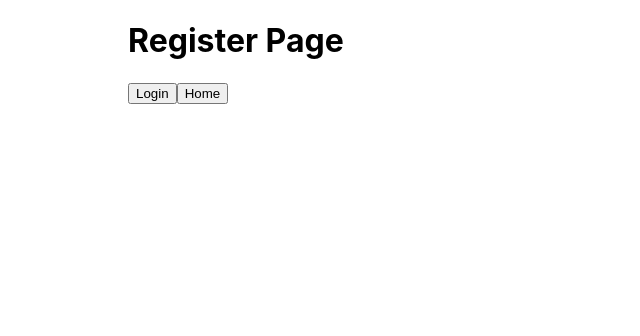
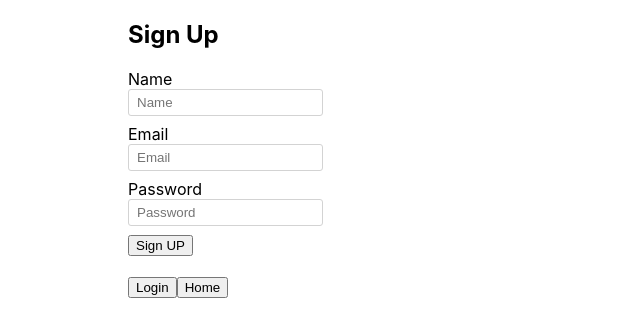
Before and after one commit to Sachin-Prasad-29/neox-fashion, a React (Create React App) app: page /register in a window 1280 px wide. Shown: the top 336 px of the page, without its empty margins (0-640 px from the left). Built offline with nearby package versions, Linux system fonts and the light colour scheme.

Commit message:
added login and register for the users

```diff
--- a/src/App.js
+++ b/src/App.js
@@ -42,7 +42,7 @@ function App() {
                 <Route path='/register' element={<Register />} />
                 <Route path='/cart' element={<Cart cart={state.cart}/>} />
 
-                <Route path='/:productId' element={<Product cartSize={state.cart.length} />} />
+                <Route path='/:productId' element={<Product cartSize={state.cart.length} addToCart={addToCart}/>} />
             </Routes>
         </BrowserRouter>
     );
--- a/src/components/SingleProductCard/SingleProductCard.jsx
+++ b/src/components/SingleProductCard/SingleProductCard.jsx
@@ -13,8 +13,8 @@ const SingleProductCard = ({ product, addToCart }) => {
                 <div>Rs-{cost}</div>
             </Link>
             <div>
-                <button onClick={()=>addToCart(product)}>Buy Now</button>
-                <button>Add to Cart</button>
+                <button>Buy Now</button>
+                <button onClick={() => addToCart(product)}>Add to Cart</button>
             </div>
         </div>
     );
--- a/src/components/ui/Navbar/Navbar.css
+++ b/src/components/ui/Navbar/Navbar.css
@@ -1,7 +1,9 @@
 @import url('https://fonts.googleapis.com/css2?family=Kaushan+Script&display=swap');
 nav {
-    background-color: rgb(134, 208, 231);
-    border-bottom: 1px solid grey;
+    background-color: rgb(247, 181, 0);
+    box-shadow: 0px 0px 1px 1px lightgrey;
+    position: sticky;
+    top: 0px;
 }
 
 .logo img {
--- a/src/index.css
+++ b/src/index.css
@@ -124,14 +124,14 @@ code {
 
 /* button */
 .btn {
-    border: 1px solid rgb(130, 125, 125);
+    border: 1px solid rgba(228, 223, 223, 0);
     border-radius: 3px;
     padding: 4px 8px;
     cursor: pointer;
-    background-color: rgb(103, 205, 242);
+    background-color: rgba(211, 205, 205, 0.185);
 }
 .btn:hover{
-    background-color: rgb(227, 225, 223);
+    background-color: rgba(231, 142, 8, 0.836);
 }
 /* input utility classes */
 input{
@@ -149,3 +149,9 @@ input:active{
     outline: 1px solid lightblue;
 
 }
+.no-style{
+    text-decoration: none;
+    color: black;
+
+
+}
--- a/src/pages/Cart/Cart.js
+++ b/src/pages/Cart/Cart.js
@@ -1,9 +1,11 @@
 import React from 'react';
+import Navbar from '../../components/ui/Navbar/Navbar';
 
 const Cart = ({ cart }) => {
     let total = 0;
     return (
         <>
+            <Navbar cartSize={cart.length} />
             <div className='d-flex'>
                 {cart.length === 0 && <div>NO Item in the Cart</div>}
                 {cart.map((product) => {
--- a/src/pages/Login/Login.js
+++ b/src/pages/Login/Login.js
@@ -1,19 +1,75 @@
-import React from 'react';
-import { Link } from 'react-router-dom';
+import axios from 'axios';
+import React, { useState } from 'react';
+import { Link, useNavigate } from 'react-router-dom';
 
 const Login = () => {
+    const navigate = useNavigate();
+    const [email, setEmail] = useState('');
+    const [password, setPassword] = useState('');
+    const validate = () => {
+        if (!email) return false;
+        if (!password) return false;
+        if (password.length < 8) return false;
+        return true;
+    };
+    const onLogin = async () => {
+        const url = `http://localhost:5001/api/auth/login`;
+        if (!validate()) {
+            alert('Please fill all the field correct');
+        } else {
+            const userDetails = { email, password };
+            const reqData = {
+                method: 'post',
+                url: url,
+                headers: {
+                    'Content-Type': 'application/json',
+                },
+                data: userDetails,
+            };
+            const response = await axios(reqData);
+            localStorage.setItem('email', response.data.email);
+            localStorage.setItem('name', response.data.name);
+            localStorage.setItem('token', response.data.token);
+            navigate('/');
+        }
+    };
+
     return (
         <div className='container'>
-            <h1>Login Page</h1>
+            <div>
+                <div>
+                    <h2>Sign in</h2>
+                </div>
+                <div className='mt-3'>
+                    <label htmlFor='email'>Email</label> <br />
+                    <input
+                        type='email'
+                        id='email'
+                        value={email}
+                        placeholder='Email'
+                        onChange={(e) => setEmail(e.target.value)}
+                    />
+                </div>
+                <div className='mt-3'>
+                    <label htmlFor='email'>Password</label> <br />
+                    <input
+                        type='email'
+                        id='email'
+                        value={password}
+                        placeholder='Password'
+                        onChange={(e) => setPassword(e.target.value)}
+                    />
+                </div>
+                <div className='mt-3'>
+                    <button onClick={onLogin}>Sign In</button>
+                </div>
+                <br />
+            </div>
             <Link to='/register'>
-                <button>
-                    Register
-                </button>
+                <button>Register</button>
             </Link>
             <Link to='/'>
-                <button>
-                    Home
-                </button>
+                <button className='m-2'>Home</button>
             </Link>
         </div>
     );
--- a/src/pages/Product/Product.js
+++ b/src/pages/Product/Product.js
@@ -3,7 +3,7 @@ import Navbar from '../../components/ui/Navbar/Navbar';
 import { useParams } from 'react-router-dom';
 import axios from 'axios';
 
-const Product = ({ cartSize }) => {
+const Product = ({ cartSize, addToCart }) => {
     const { productId } = useParams();
     const url = `http://localhost:5001/api/product/${productId}`;
     const [product, setProduct] = useState('');
@@ -23,12 +23,14 @@ const Product = ({ cartSize }) => {
             {product && (
                 <div className='product-details'>
                     <img src={product.images} alt='' width='50%' />
+                    <button >Buy Now</button>
+                    <button onClick={() => addToCart(product)}>Add To cart</button>
                     <p>{product.name}</p>
                     <p>rs-{product.cost}</p>
                     <p>{product.description}</p>
                     <p>{product.gender}</p>
                     <h4>Review:</h4>
-                    {product.review.map((eachReview,index) => {
+                    {product.review.map((eachReview, index) => {
                         return <p key={index}>{eachReview}</p>;
                     })}
                 </div>
--- a/src/pages/Register/Register.js
+++ b/src/pages/Register/Register.js
@@ -1,10 +1,88 @@
-import React from 'react';
-import { Link } from 'react-router-dom';
+import React, { useState } from 'react';
+import { Link,useNavigate } from 'react-router-dom';
+import axios from 'axios';
 
 const Register = () => {
+    const navigate = useNavigate();
+    const [name, setName] = useState('');
+    const [email, setEmail] = useState('');
+    const [password, setPassword] = useState('');
+    const validate = () => {
+        if (!name) return false;
+        if (!email) return false;
+        if (!password) return false;
+        if (password.length < 8) return false;
+        return true;
+    };
+    const onSignup = async (e) => {
+
+        const url = `http://localhost:5001/api/auth/register`;
+        e.preventDefault();
+        if (!validate()) {
+            alert('Please Enter the all field Correct');
+
+        } else {
+            const userDetails = { name, email, password };
+            const reqData = {
+                method: 'post',
+                url: url,
+                headers: {
+                    'Content-Type': 'application/json',
+                },
+                data: userDetails,
+            };
+            const response = await axios(reqData);
+            navigate('/admin')
+            console.log(response.data);
+            navigate('/login');
+
+        }
+    };
     return (
         <div className='container'>
-            <h1>Register Page</h1>
+            <div>
+                <div>
+                    <h2>Sign Up</h2>
+                </div>
+                <div className='mt-3'>
+                    <label htmlFor='name'>Name</label>
+                    <br />
+                    <input
+                        type='text'
+                        id='name'
+                        placeholder='Name'
+                        value={name}
+                        onChange={(e) => setName(e.target.value)}
+                    />
+                </div>
+                <div className='mt-3'>
+                    <label htmlFor='email'>Email</label>
+                    <br />
+                    <input
+                        type='email'
+                        id='email'
+                        placeholder='Email'
+                        value={email}
+                        onChange={(e) => setEmail(e.target.value)}
+                    />
+                </div>
+                <div className='mt-3'>
+                    <label htmlFor='password'>Password</label>
+                    <br />
+                    <input
+                        type='password'
+                        id='password'
+                        placeholder='Password'
+                        value={password}
+                        onChange={(e) => setPassword(e.target.value)}
+                    />
+                </div>
+                <div className='mt-3'>
+                    <button onClick={onSignup}>Sign UP</button>
+                </div>
+            </div>
+            <br />
+
             <Link to='/login'>
                 <button>Login</button>
             </Link>
```
Also changed, not shown: src/components/ui/Navbar/Navbar.jsx (+17 -5 lines).
